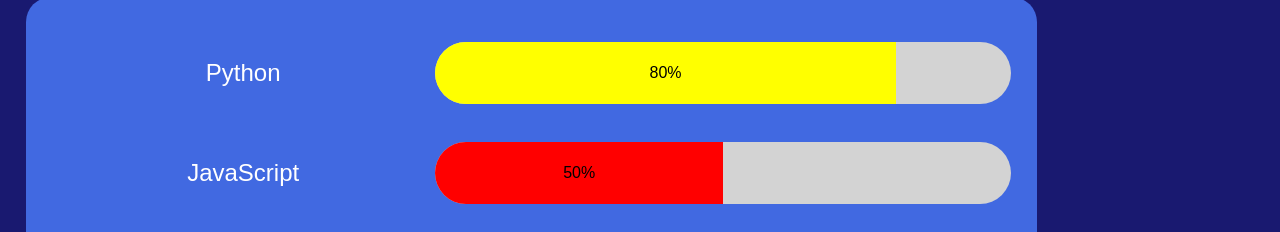
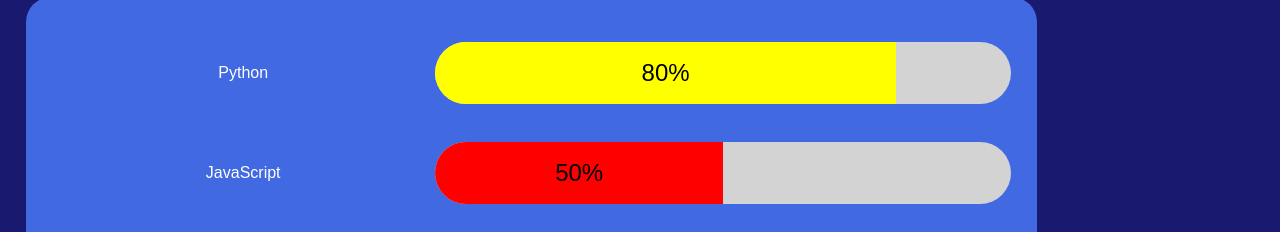
Before and after one commit to elrama-dev/rama-el.github.io, a plain HTML site: page index.html in a window 1280 px wide. Shown: the part 568-800 px from the top of the page. Drawn offline with Linux system fonts and the light colour scheme.

Commit message:
Update style.css

```diff
--- a/style.css
+++ b/style.css
@@ -185,11 +185,12 @@ footer {
   }
   .skill-label {
     line-height: 100px;
+    font-size: 1rem;
   }
   .progress-bar {
     height: 62.5px;
     border-radius: 50px;
-    font-weight: 1.5rem;
+    font-size: 1.5rem;
   }
   .bar {
     height: 62.5px;
```
